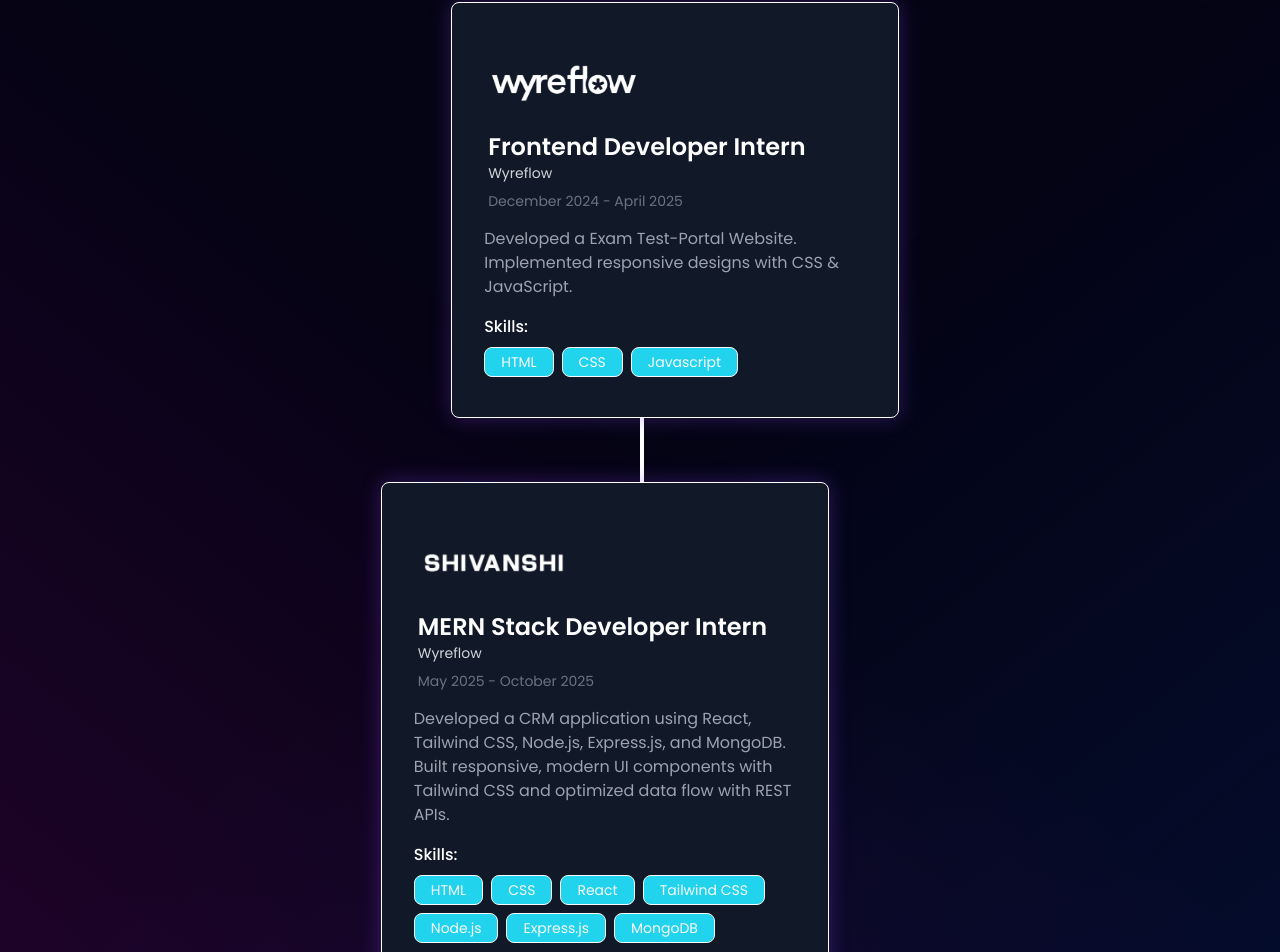
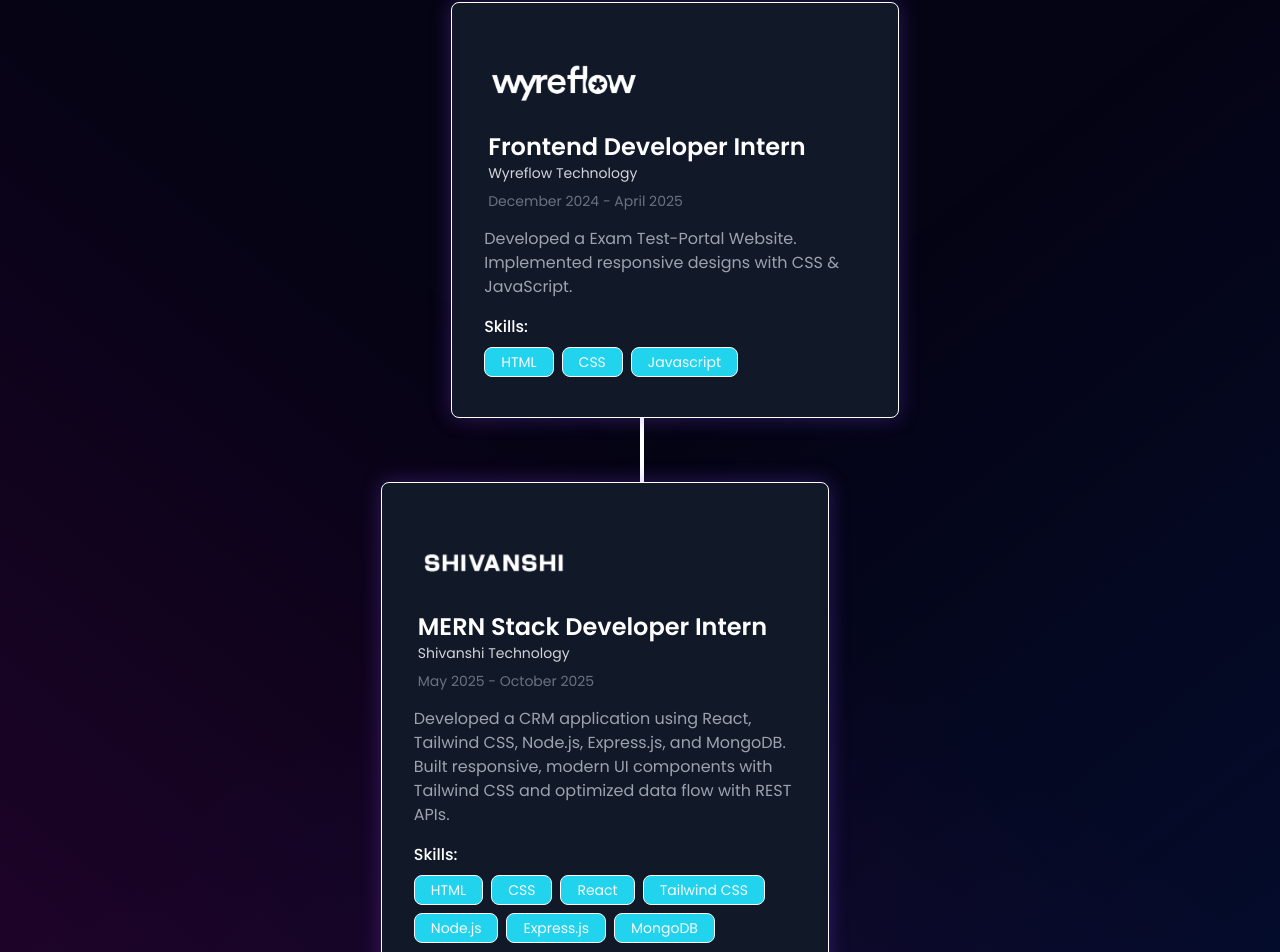
Before and after one commit to Dheerajkumar95/portfolio-, a React (Vite) app: page / in a window 1280 px wide. Shown: the part 2258-3210 px from the top of the page. Built offline with nearby package versions, Linux system fonts and the light colour scheme.

Commit message:
company name correct

```diff
--- a/src/constants.js
+++ b/src/constants.js
@@ -89,7 +89,7 @@ export const experiences = [
     id: 0,
     img: wyreflowlogo,
     role: "Frontend Developer Intern",
-    company: "Wyreflow",
+    company: "Wyreflow Technology",
     date: "December 2024 - April 2025",
     desc: "Developed a Exam Test-Portal Website. Implemented responsive designs with CSS & JavaScript.",
     skills: ["HTML", "CSS", "Javascript"],
@@ -98,7 +98,7 @@ export const experiences = [
     id: 1,
     img: sk,
     role: "MERN Stack Developer Intern",
-    company: "Wyreflow",
+    company: "Shivanshi Technology",
     date: "May 2025 - October 2025",
     desc: "Developed a CRM application using React, Tailwind CSS, Node.js, Express.js, and MongoDB. Built responsive, modern UI components with Tailwind CSS and optimized data flow with REST APIs.",
     skills: [
```
